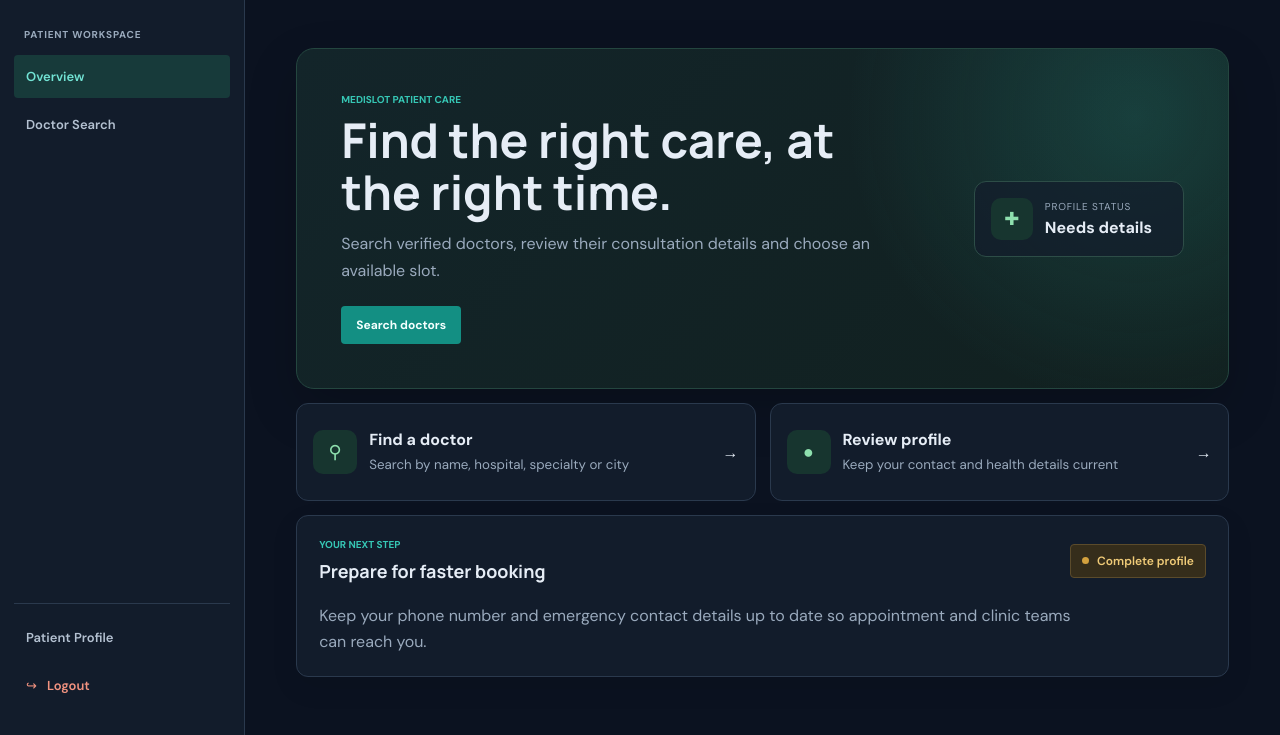
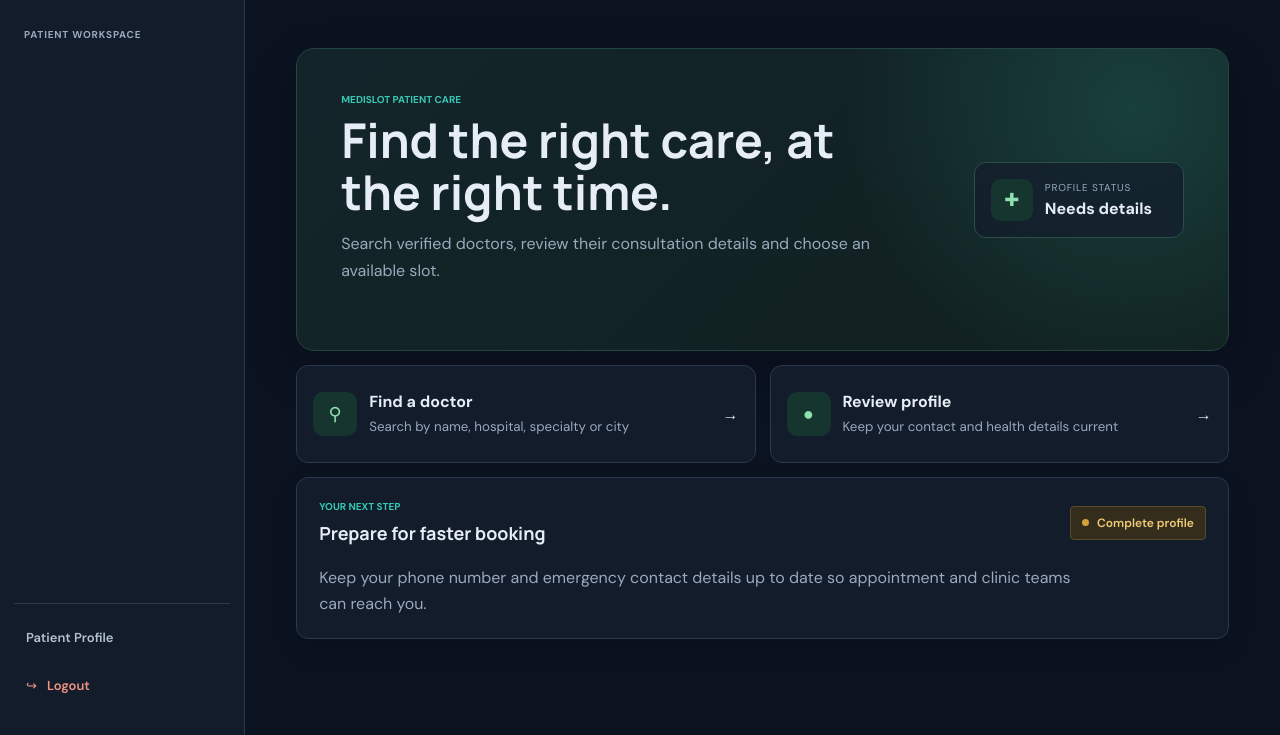
Before and after one commit to KundellaAnjali/Medislot, a Flask app: template web/doctor-portal/templates/patient_dashboard.html in a window 1280 px wide. Shown: the part 69-804 px from the top of the page. Run offline with Flask 3, Linux system fonts and the light colour scheme; the template is opened without the code that fills it: most values are stand-ins (such as "Sample title", 1, 10 or a date in 2020).

Commit message:
changes to ui design

```diff
--- a/web/doctor-portal/templates/dashboard.html
+++ b/web/doctor-portal/templates/dashboard.html
@@ -50,6 +50,7 @@
           <div class="dashboard-quick-actions" aria-label="Quick actions">
             <button class="button secondary" type="button" data-go-view="schedule-view"><span aria-hidden="true">&#9776;</span> View schedule</button>
             {% if profile.is_verified %}
+              <button class="button primary" type="button" data-go-view="availability-view"><span aria-hidden="true">&#9711;</span> Availability</button>
               <button class="button primary" type="button" data-go-view="consulting-view"><span aria-hidden="true">&#10010;</span> Consultation types</button>
             {% else %}
               <button class="button primary" type="button" data-go-view="profile-view-tab"><span aria-hidden="true">+</span> Complete profile</button>
@@ -60,6 +61,10 @@
           <button class="metric-panel metric-action" type="button" data-go-view="consulting-view">
             <span class="metric-icon" aria-hidden="true">&#10010;</span><span class="metric-label">Consultation types</span>
             <strong>{{ consultations|selectattr('is_active')|list|length }}</strong><small>Active services <span aria-hidden="true">&#8594;</span></small>
+          </button>
+          <button class="metric-panel metric-action" type="button" data-go-view="availability-view">
+            <span class="metric-icon" aria-hidden="true">&#9711;</span><span class="metric-label">Weekly availability</span>
+            <strong>{{ patterns|length }}</strong><small>Configured patterns <span aria-hidden="true">&#8594;</span></small>
           </button>
           <button class="metric-panel metric-action" type="button" data-go-view="schedule-view">
             <span class="metric-icon" aria-hidden="true">&#9776;</span><span class="metric-label">{{ 'Slots today' if schedule.date == current_utc_date else 'Slots on ' ~ schedule.date }}</span>
--- a/web/doctor-portal/templates/patient_dashboard.html
+++ b/web/doctor-portal/templates/patient_dashboard.html
@@ -17,10 +17,6 @@
   <div class="patient-dashboard-layout">
     <aside class="patient-sidebar">
       <p class="patient-sidebar-caption">PATIENT WORKSPACE</p>
-      <nav class="patient-sidebar-nav" aria-label="Patient dashboard">
-        <button class="patient-sidebar-link" type="button" data-patient-view="patient-home">Overview</button>
-        <button class="patient-sidebar-link" type="button" data-patient-view="doctor-search">Doctor Search</button>
-      </nav>
       <div class="patient-sidebar-bottom">
         <button class="patient-sidebar-link" type="button" data-patient-view="patient-crud">Patient Profile</button>
         <form method="post" action="{{ url_for('logout') }}">
@@ -38,7 +34,6 @@
           <p class="eyebrow">MediSlot patient care</p>
           <h1>Find the right care, at the right time.</h1>
           <p>Search verified doctors, review their consultation details and choose an available slot.</p>
-          <button class="button primary" type="button" data-patient-view="doctor-search">Search doctors</button>
         </div>
         <div class="patient-home-summary" aria-label="Account summary">
           <span class="patient-home-summary-icon" aria-hidden="true">&#10010;</span>
@@ -254,7 +249,7 @@
         </section>
       {% else %}
         <section class="public-doctor-section">
-          <p class="public-doctor-empty">{{ profile_error or 'Choose a doctor from Doctor Search to view their public profile.' }}</p>
+          <p class="public-doctor-empty">{{ profile_error or 'Choose a doctor to view their public profile.' }}</p>
         </section>
       {% endif %}
     </section>
```
